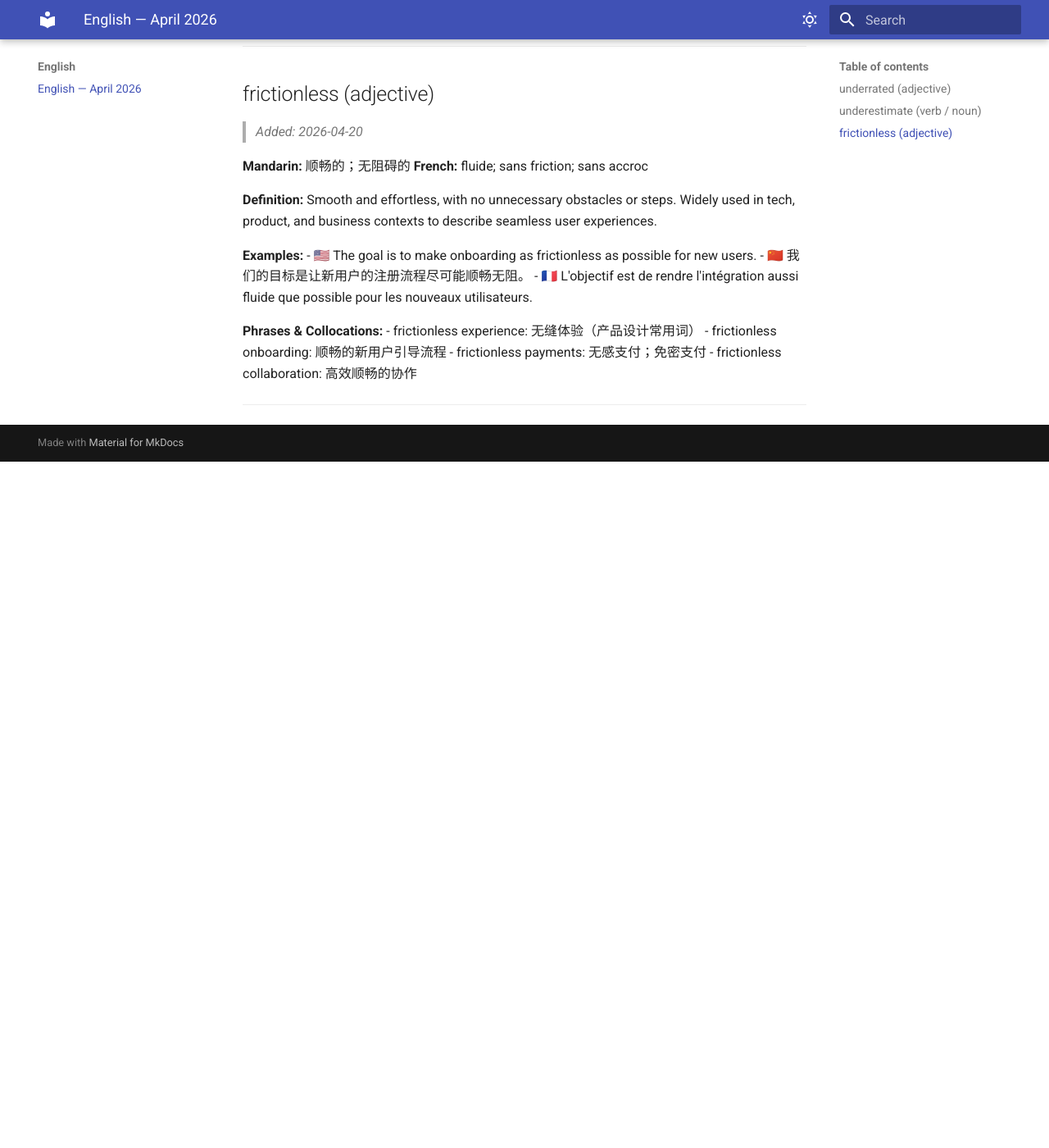
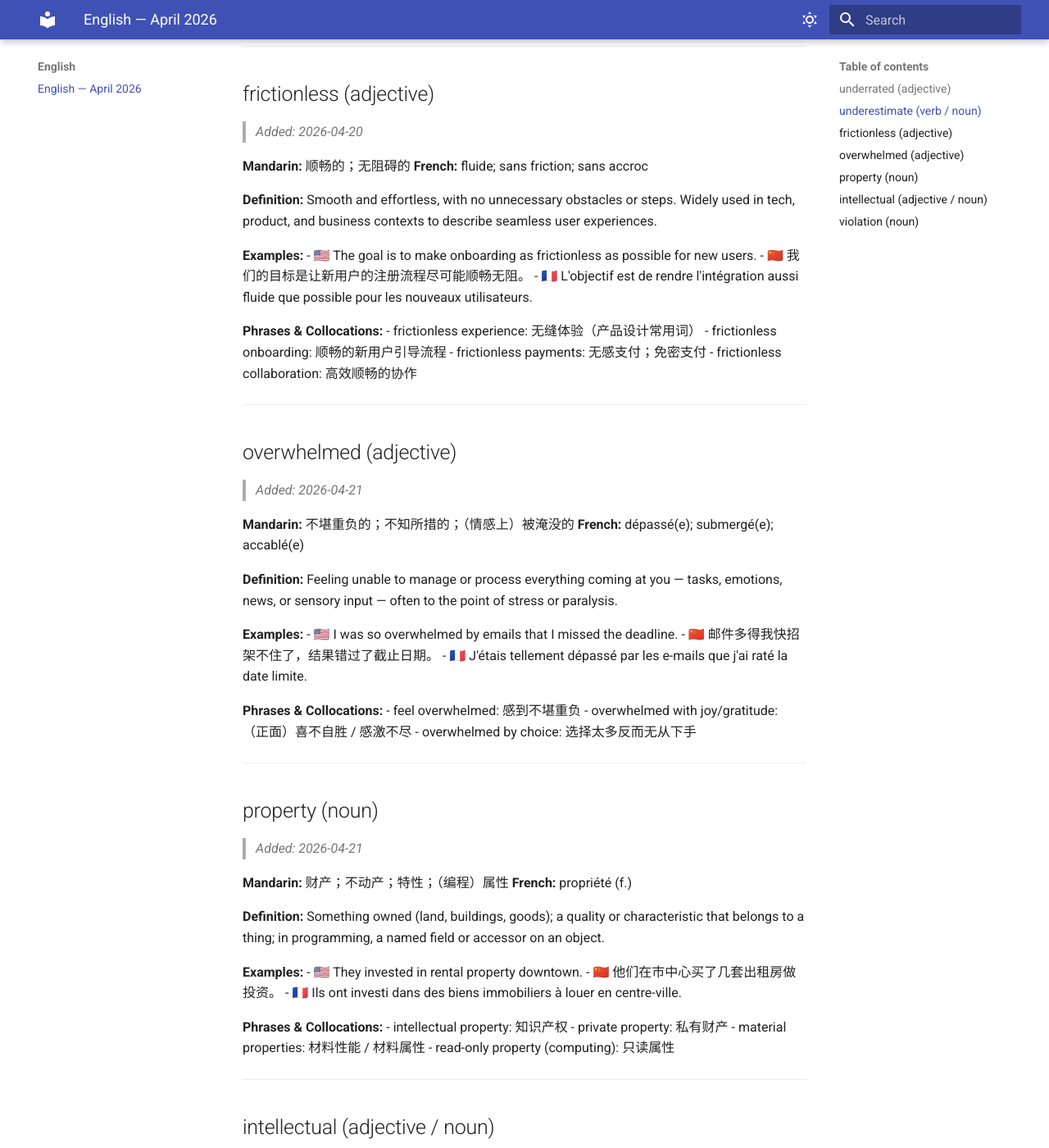
Before and after one commit to limengke123/notebook, an MkDocs documentation site: the page built from vocabulary/english/2026-04.md, in a window 1280 px wide and 1400 px high, scrolled down 995 px. Shown: the whole window at 82% size. Built offline with MkDocs 1.6.1 and Material for MkDocs 9.7.7, drawn with Linux system fonts in a browser that asks for light colours; before the commit the page ends 1558 px from its top, so only the background shows below that; some of the changed text lies outside the part shown.

Commit message:
vocab: add overwhelmed, property, intellectual, violation
Made-with: Cursor

```diff
--- a/vocabulary/english/2026-04.md
+++ b/vocabulary/english/2026-04.md
@@ -64,3 +64,84 @@
 - frictionless collaboration: 高效顺畅的协作
 
 ---
+
+## overwhelmed (adjective)
+> *Added: 2026-04-21*
+
+**Mandarin:** 不堪重负的；不知所措的；（情感上）被淹没的
+**French:** dépassé(e); submergé(e); accablé(e)
+
+**Definition:** Feeling unable to manage or process everything coming at you — tasks, emotions, news, or sensory input — often to the point of stress or paralysis.
+
+**Examples:**
+- 🇺🇸 I was so overwhelmed by emails that I missed the deadline.
+- 🇨🇳 邮件多得我快招架不住了，结果错过了截止日期。
+- 🇫🇷 J'étais tellement dépassé par les e-mails que j'ai raté la date limite.
+
+**Phrases & Collocations:**
+- feel overwhelmed: 感到不堪重负
+- overwhelmed with joy/gratitude: （正面）喜不自胜 / 感激不尽
+- overwhelmed by choice: 选择太多反而无从下手
+
+---
+
+## property (noun)
+> *Added: 2026-04-21*
+
+**Mandarin:** 财产；不动产；特性；（编程）属性
+**French:** propriété (f.)
+
+**Definition:** Something owned (land, buildings, goods); a quality or characteristic that belongs to a thing; in programming, a named field or accessor on an object.
+
+**Examples:**
+- 🇺🇸 They invested in rental property downtown.
+- 🇨🇳 他们在市中心买了几套出租房做投资。
+- 🇫🇷 Ils ont investi dans des biens immobiliers à louer en centre-ville.
+
+**Phrases & Collocations:**
+- intellectual property: 知识产权
+- private property: 私有财产
+- material properties: 材料性能 / 材料属性
+- read-only property (computing): 只读属性
+
+---
+
+## intellectual (adjective / noun)
+> *Added: 2026-04-21*
+
+**Mandarin:** 智力的；用脑力的；知识分子的（名词：知识分子）
+**French:** intellectuel(le)
+
+**Definition:** Relating to serious thinking, ideas, or scholarship. As a noun: someone whose work centers on ideas, culture, or academia (sometimes with a slightly detached stereotype).
+
+**Examples:**
+- 🇺🇸 The debate stayed civil but deeply intellectual.
+- 🇨🇳 整场辩论很克制，但讨论层次很高、很“烧脑”。
+- 🇫🇷 Le débat est resté courtois mais profondément intellectuel.
+
+**Phrases & Collocations:**
+- intellectual curiosity: 求知欲；好奇心（偏学术）
+- intellectual honesty: 学术/讨论上的诚实（承认反例与局限）
+- public intellectual: 公共知识分子
+
+---
+
+## violation (noun)
+> *Added: 2026-04-21*
+
+**Mandarin:** 违反；违背；侵犯（权利）
+**French:** violation (f.); infraction (f.)
+
+**Definition:** An act that breaks a law, rule, contract, or norm; can also mean an infringement of someone's rights, privacy, or bodily integrity.
+
+**Examples:**
+- 🇺🇸 Speeding is a traffic violation, not a felony.
+- 🇨🇳 超速属于交通违章，不是重罪。
+- 🇫🇷 L'excès de vitesse est une infraction au code de la route, pas un crime.
+
+**Phrases & Collocations:**
+- human rights violation: 侵犯人权
+- terms-of-service violation: 违反服务条款
+- in violation of: 违反……（法律/合同/政策）
+
+---
```
